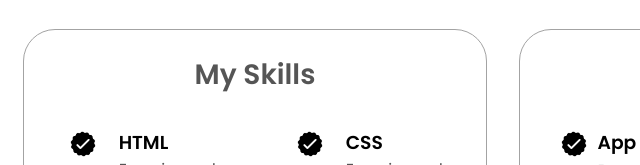
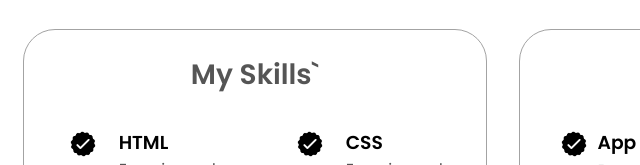
Before and after one commit to sankurisamith/portfolio, a plain HTML site: page index.html in a window 1280 px wide. Shown: the part 1796-1961 px from the top of the page, 137-777 px from the left. Drawn offline with Linux system fonts and the light colour scheme.

Commit message:
portfolio

```diff
--- a/index.html
+++ b/index.html
@@ -128,7 +128,7 @@
       <div class="experience-details-container">
         <div class="about-containers">
           <div class="details-container">
-            <h2 class="experience-sub-title">My Skills</h2>
+            <h2 class="experience-sub-title">My Skills`</h2>
             <div class="article-container">
               <article>
                 <img
```
